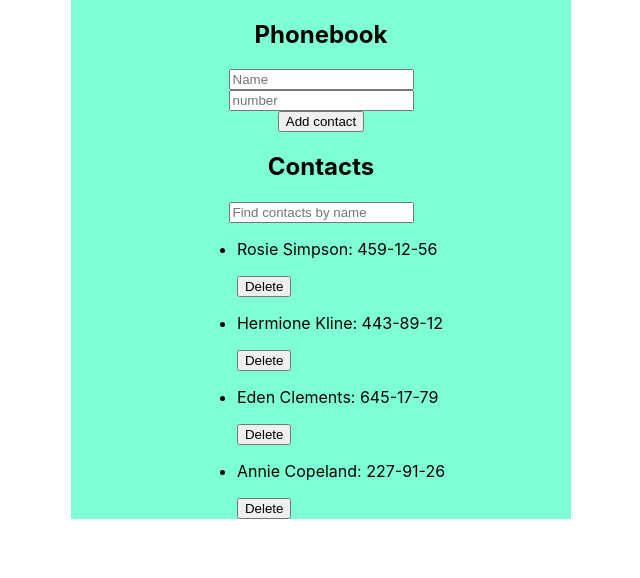
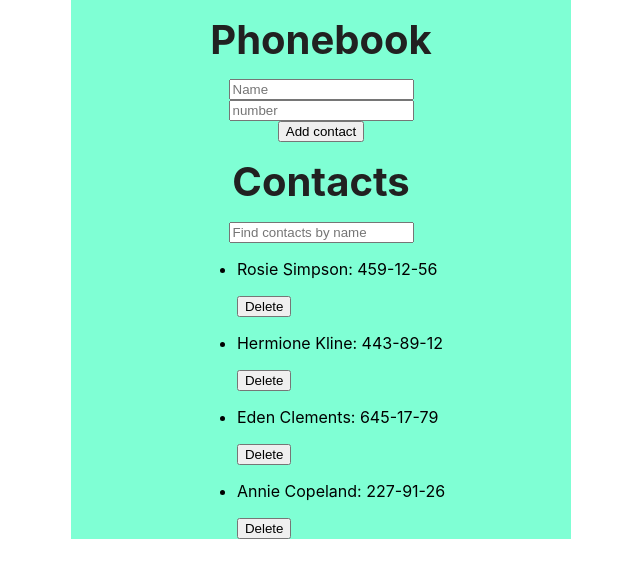
Before and after one commit to Oleg833/goit-react-hw-02-phonebook, a React (Create React App) app: page / in a window 1280 px wide. Shown: the top 578 px of the page, without its empty margins (319-959 px from the left). Built offline with nearby package versions, Linux system fonts and the light colour scheme.

Commit message:
title add

```diff
--- a/src/components/App.jsx
+++ b/src/components/App.jsx
@@ -55,9 +55,9 @@ export class App extends Component {
     const { filter } = this.state;
     return (
       <section className={css.section}>
-        <h1>Phonebook</h1>
+        <h1 className={css.title}>Phonebook</h1>
         <ContactForm onSubmit={this.formSubmit} />
-        <h2>Contacts</h2>
+        <h2 className={css.title}>Contacts</h2>
         <Filter filter={filter} changeFilterInput={this.changeFilterInput} />
         <ContactList
           contacts={this.findContacts()}
--- a/src/components/App.module.css
+++ b/src/components/App.module.css
@@ -7,3 +7,11 @@
     width: 500px;
     margin: 0 auto;
 }
+.title {
+    color: #212121;
+    text-align: center;
+    font-size: 40px;
+    font-weight: 700;
+    padding: 15px;
+    margin: 0;
+}
```
